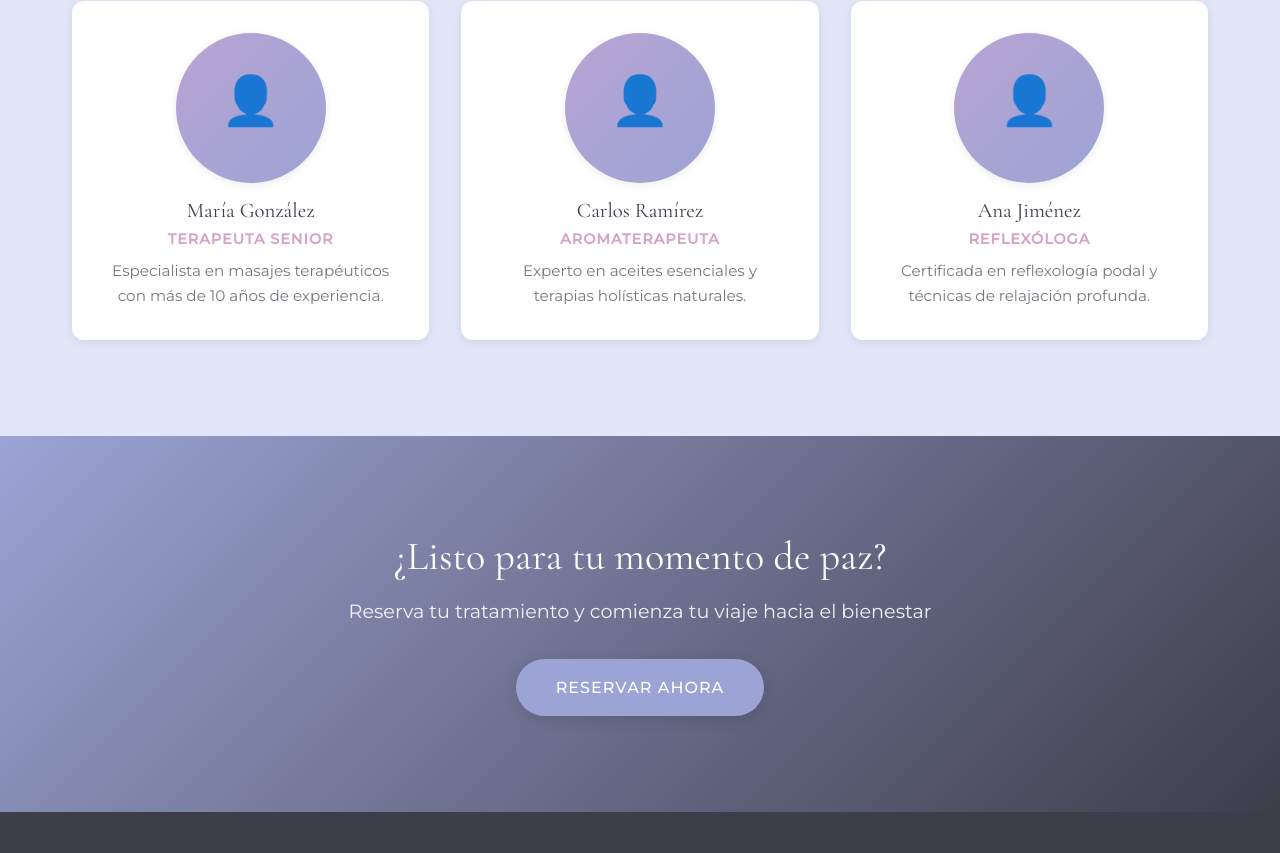
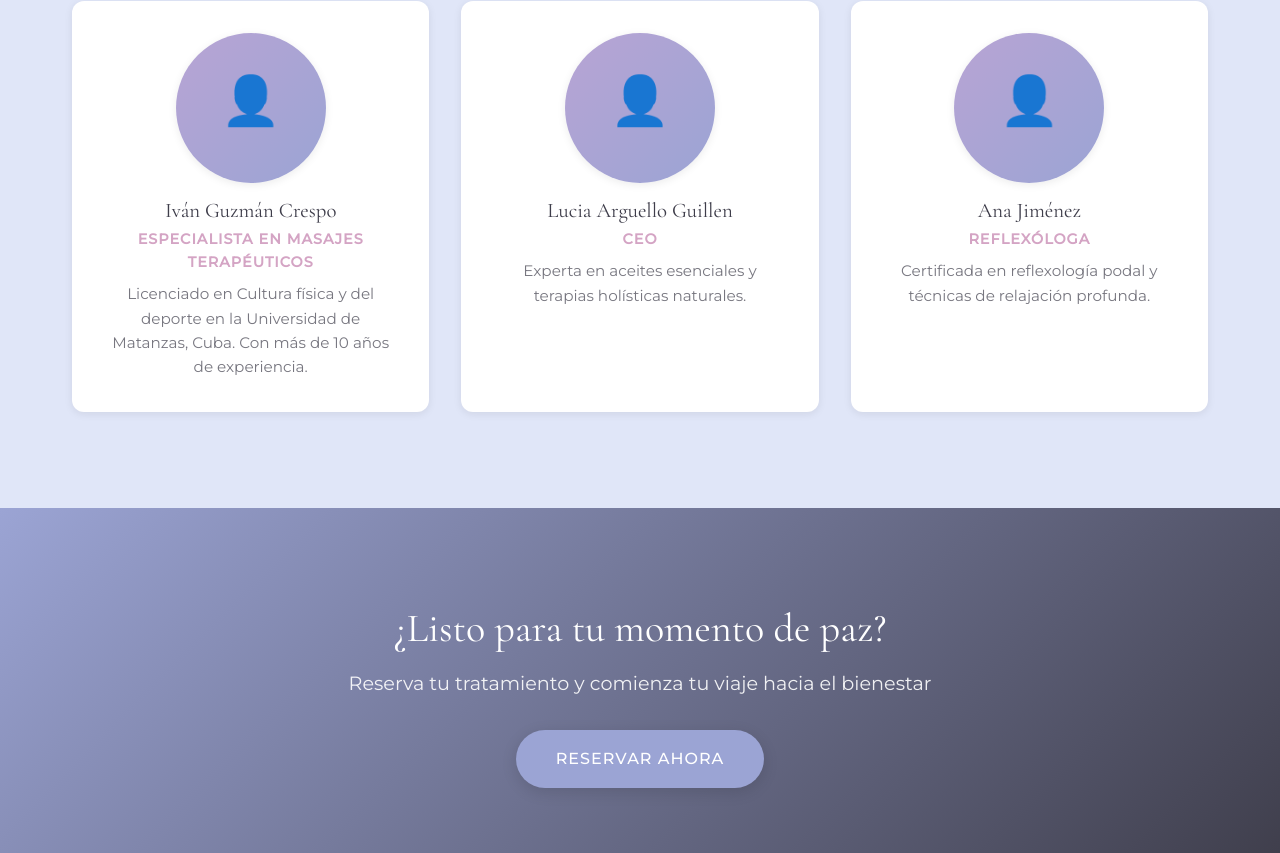
Before and after one commit to JoelFA-da/EsenciaPura, a website: page public/about.html in a window 1280 px wide. Shown: the part 2571-3424 px from the top of the page. Drawn offline with nearby package versions, Linux system fonts and the light colour scheme.

Commit message:
📝 Actualizar información en página Acerca de

```diff
--- a/public/about.html
+++ b/public/about.html
@@ -142,10 +142,10 @@
                             <span>👤</span>
                         </div>
                     </div>
-                    <h3>María González</h3>
-                    <p class="team-role">Terapeuta Senior</p>
+                    <h3>Iván Guzmán Crespo</h3>
+                    <p class="team-role">Especialista en Masajes terapéuticos</p>
                     <p class="team-bio">
-                        Especialista en masajes terapéuticos con más de 10 años de experiencia.
+                        Licenciado en Cultura física y del deporte en la Universidad de Matanzas, Cuba. Con más de 10 años de experiencia.
                     </p>
                 </div>
                 <div class="team-member">
@@ -156,10 +156,10 @@
                             <span>👤</span>
                         </div>
                     </div>
-                    <h3>Carlos Ramírez</h3>
-                    <p class="team-role">Aromaterapeuta</p>
+                    <h3>Lucia Arguello Guillen</h3>
+                    <p class="team-role">CEO</p>
                     <p class="team-bio">
-                        Experto en aceites esenciales y terapias holísticas naturales.
+                        Experta en aceites esenciales y terapias holísticas naturales.
                     </p>
                 </div>
                 <div class="team-member">
```
